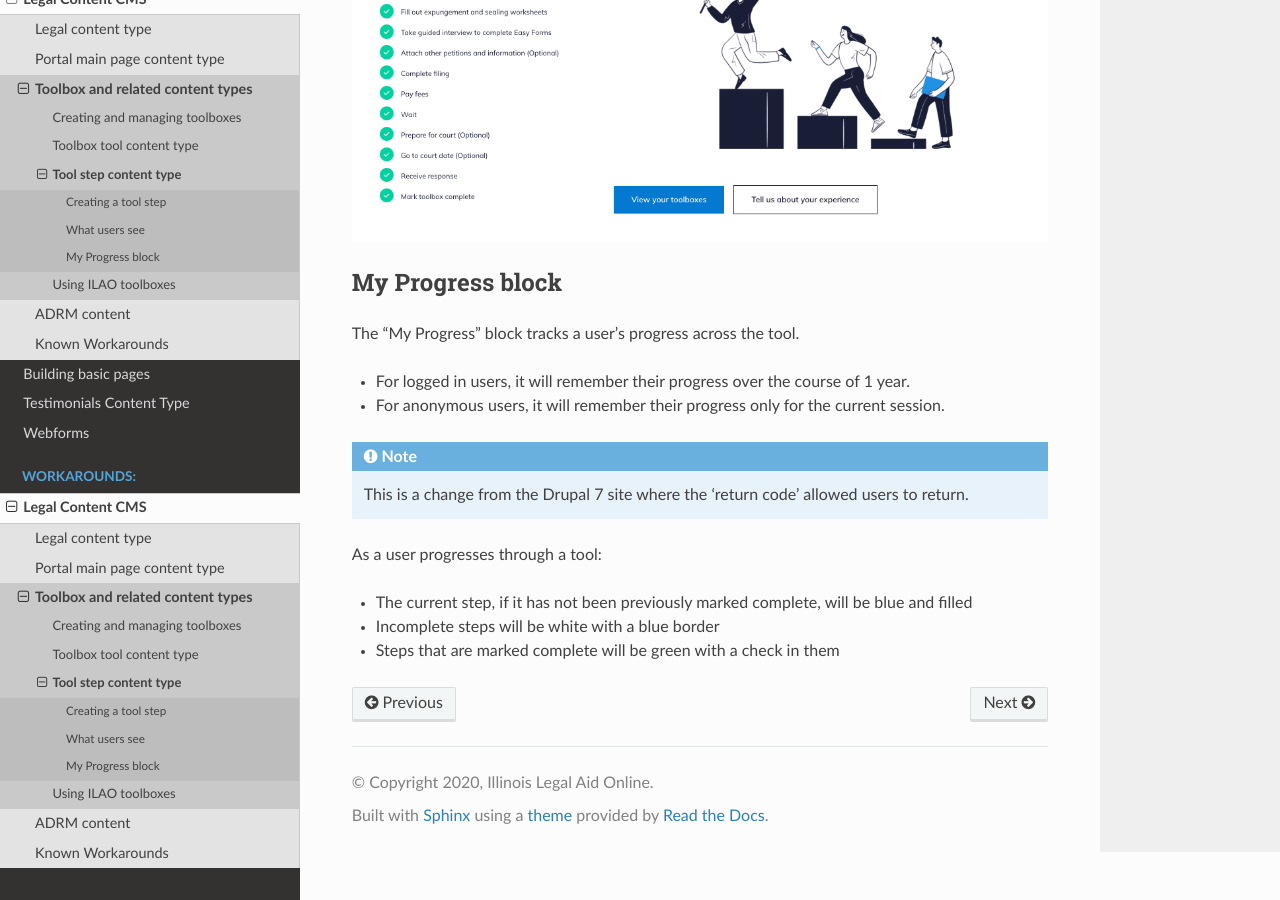
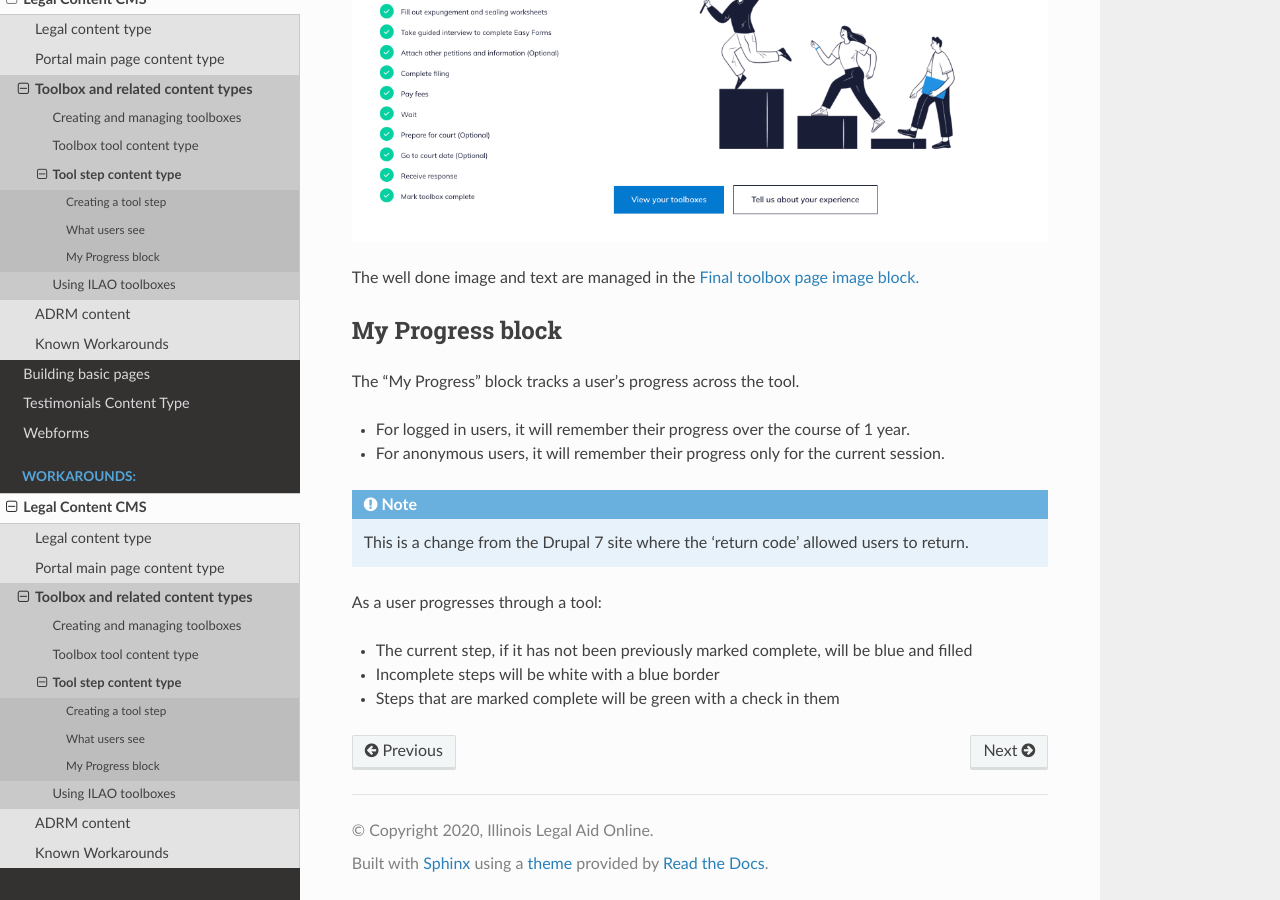
Before and after one commit to mrush-ilao/ilao-documentation, a Sphinx documentation site: the page built from docs/source/cms_tool_step_admin.rst, in a window 1280 px wide and 900 px high, scrolled down 7150 px. Built offline with Sphinx 7.4.7 and the Read the Docs theme 2.0.0, drawn with Linux system fonts in a browser that asks for light colours; formulas are drawn with MathJax 3.

Commit message:
Updated tool step content for final page block

```diff
--- a/docs/source/cms_tool_step_admin.rst
+++ b/docs/source/cms_tool_step_admin.rst
@@ -118,6 +118,7 @@ When a user sees a step that is marked as the last step:
 
 .. image:: ../assets/toolbox-incomplete.png
 
+
 When the tool is marked complete
 -----------------------------------
 
@@ -128,6 +129,8 @@ When the user completes the tool and marks the toolbox complete:
 * they have the option to provide feedback via SurveyMonkey
 
 .. image:: ../assets/toolbox-confirm.png
+
+The well done image and text are managed in the `Final toolbox page image block. <https://www.illinoislegalaid.org/block/236>`_
 
 My Progress block
 ======================
```
Also changed, not shown: 5 other files.
